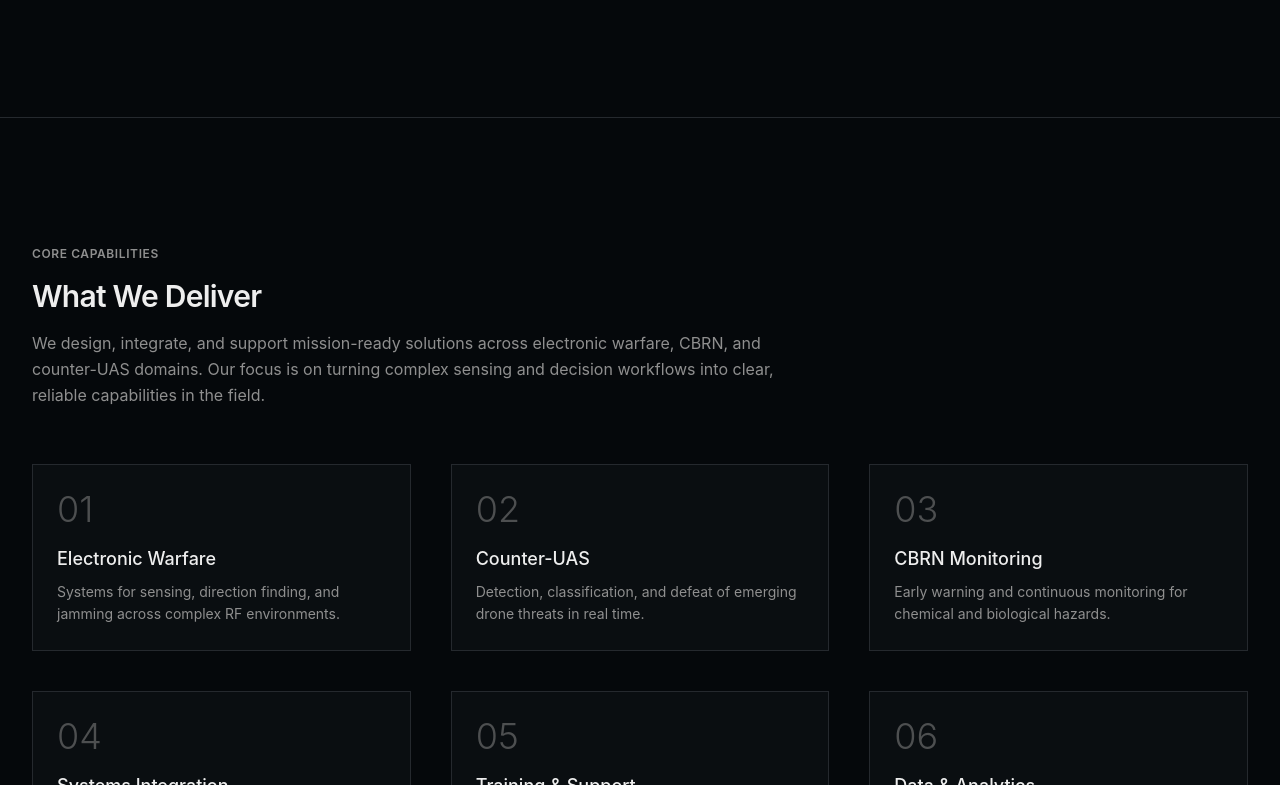
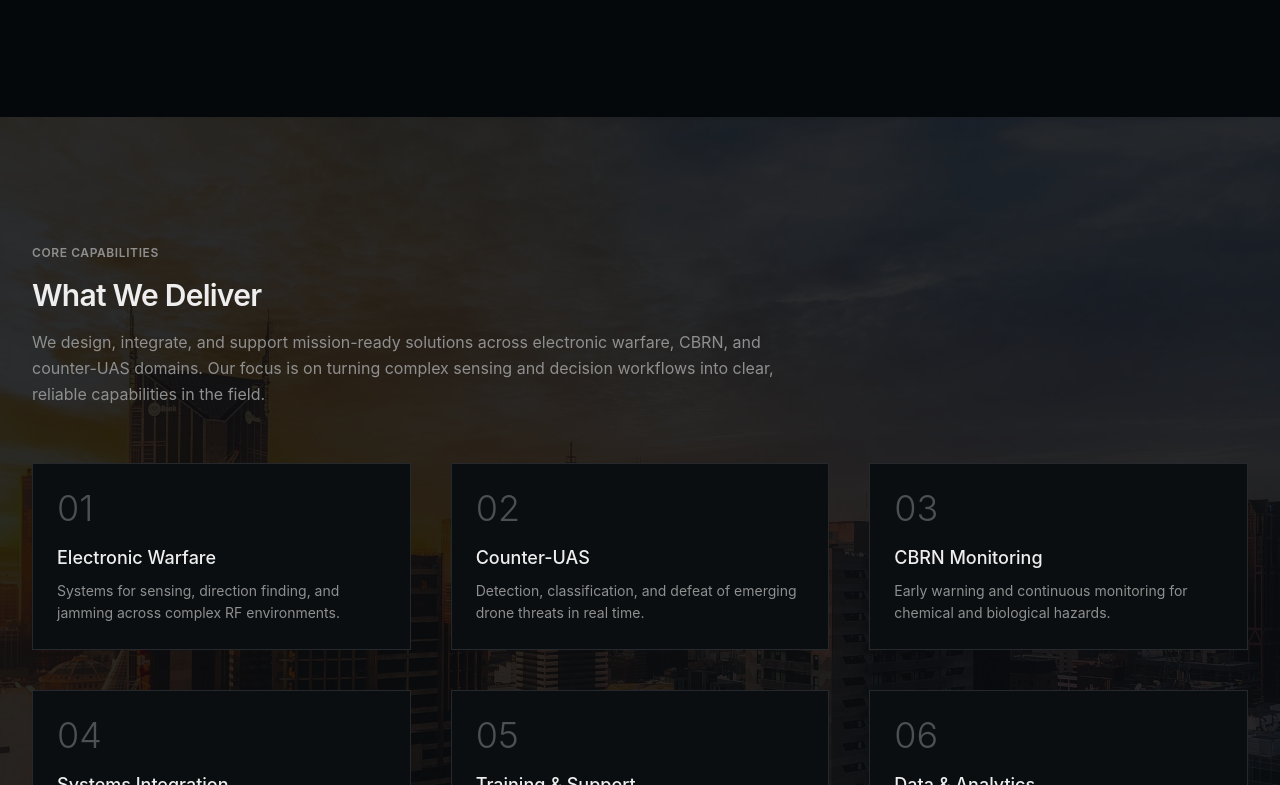
Before and after one commit to allstring/ebt-web-platform, a React (Vite) app: page /about in a window 1280 px wide. Shown: the part 1115-1900 px from the top of the page. Built offline with nearby package versions, Linux system fonts and the light colour scheme.

Commit message:
feat: add delivery image to About page and update background styling for enhanced visual appeal

```diff
--- a/src/pages/About.tsx
+++ b/src/pages/About.tsx
@@ -1,7 +1,7 @@
 import { Navigation } from "@/components/navigation"
 import { Footer } from "@/components/footer"
 import aboutBg from "@/assets/images/about-bg.jpg"
-
+import aboutDeliver from "@/assets/images/about_delivery.jpg"
 // const history = [
 //   { year: "2015", event: "Company founded with focus on defense electronics" },
 //   { year: "2017", event: "First electronic warfare system deployed" },
@@ -168,8 +168,12 @@ export default function AboutPage() {
         </section> */}
 
         {/* Core Capabilities */}
-        <section className="py-24 lg:py-32 border-t border-border">
-          <div className="mx-auto max-w-7xl px-6 lg:px-8">
+        <section
+          className="relative overflow-hidden py-24 lg:py-32 bg-cover bg-center"
+          style={{ backgroundImage: `url(${aboutDeliver})` }}
+        >
+          <div className="absolute inset-0 bg-background/85" />
+          <div className="relative mx-auto max-w-7xl px-6 lg:px-8">
             <div className="max-w-3xl space-y-4">
               <p className="text-xs font-semibold uppercase tracking-wider text-muted-foreground">Core Capabilities</p>
               <h2 className="text-3xl font-semibold tracking-tight text-foreground">What We Deliver</h2>
```
Also changed, not shown: src/assets/images/about_delivery.jpg (added).
